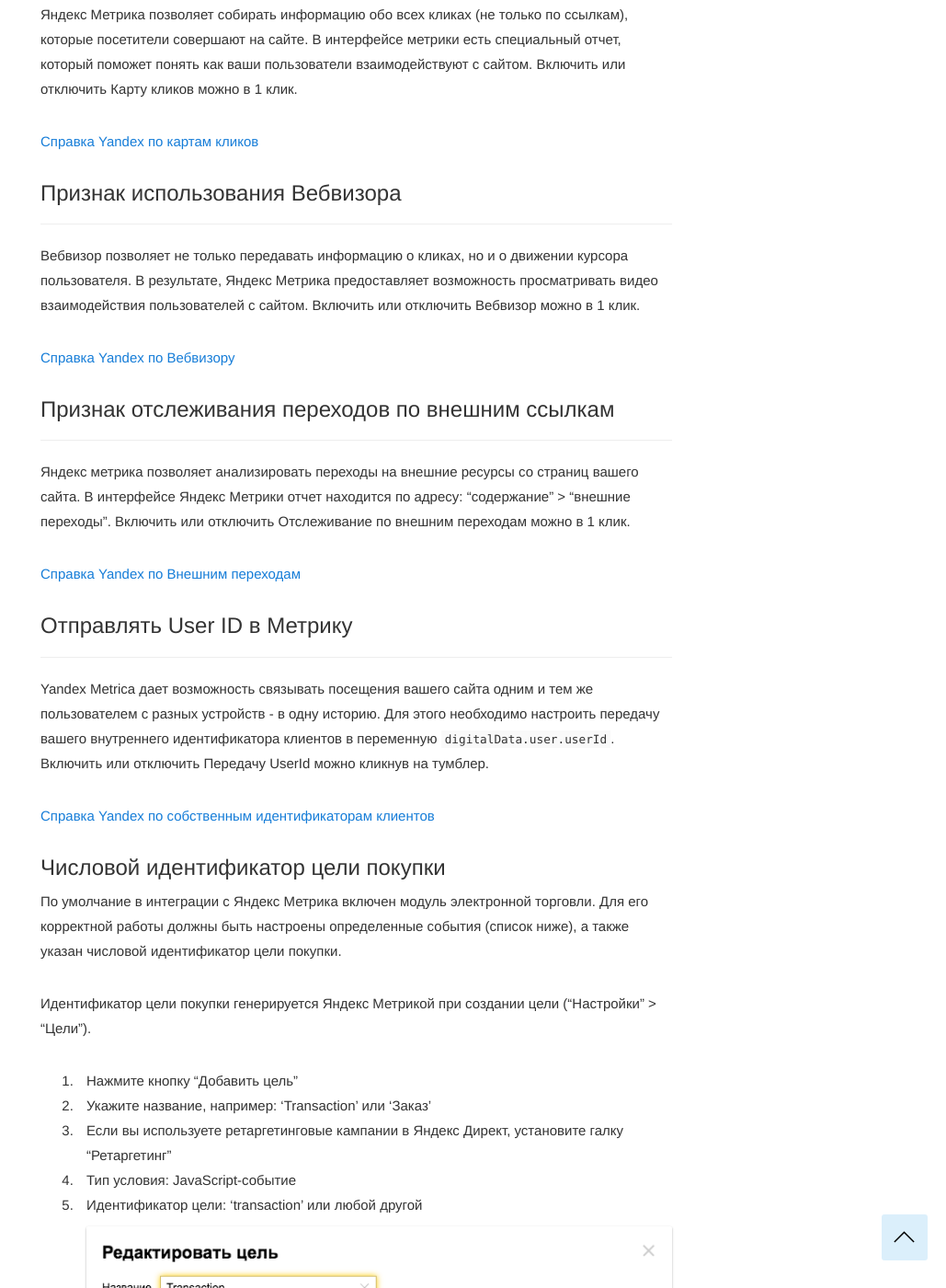
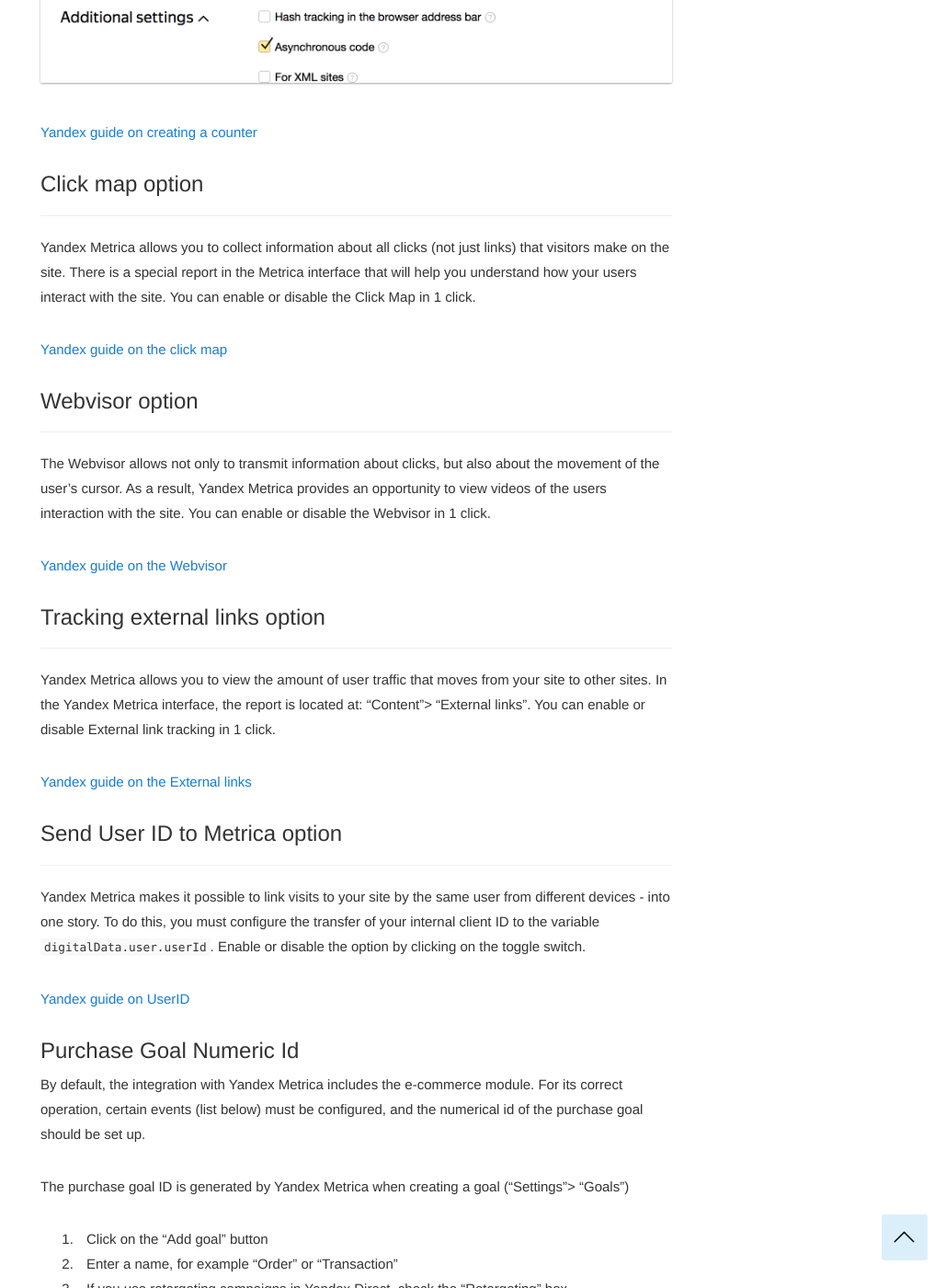
Before and after one commit to segmentstream-com/segmentstream-com.github.io, a Jekyll site: the page built from _docs/integrations/yandex-metrica.md, in a window 1280 px wide and 1400 px high, scrolled down 2831 px. Shown: the whole window at 92% size, without its empty margins (251-1280 px from the left). Built offline with Jekyll 4.4.1, drawn with Linux system fonts in a browser that asks for light colours; nearby versions of some CDN libraries; some of the changed text lies outside the part shown.

Commit message:
YM translation

```diff
--- a/_docs/integrations/yandex-metrica.md
+++ b/_docs/integrations/yandex-metrica.md
@@ -6,128 +6,128 @@
 order: 1
 ---
 
-В данном разделе вы узнаете:
-* Как установить счетчик Яндекс Метрики на сайт.
-* Как настроить цели и события в Яндекс Метрике.
-* Как передать параметры визитов и пользователей в Яндекс Метрику.
-* Как подключить карту кликов и Вебвизор.
-* Как подключить модуль электронной торговли в Яндекс Метрике.
+In this section you will learn:
+* How to install the Yandex Metrica counter on the site.
+* How to set up goals and events in Yandex Metrica.
+* How to transfer the parameters of visits and users to Yandex Metrica.
+* How to connect the click map and Webvisor.
+* How to connect the e-commerce module in Yandex Metrica.
 
-Yandex Metrica - система анализа поведения пользователей на сайте. Интеграция с Яндекс Метрикой позволяет передавать сегменты в Яндекс Директ для продвинутого таргетирования ваших рекламных.
+Yandex Metrica is a system for analyzing the behavior of users on your website. Integration with Yandex Metrics allows you to transfer segments to Yandex Direct for advanced targeting of your advertising.
 
-### Навигация по странице
+### Page contents
 ------
 <ul class="page-navigation">
-  <li><a href="#0">Введение</a></li>
+  <li><a href="#0">Introduction</a></li>
   <li><a href="#1">Counter ID</a></li>
-  <li><a href="#2">Признак сбора данных карты кликов</a></li>
-  <li><a href="#3">Признак использования Вебвизора</a></li>
-  <li><a href="#4">Признак отслеживания переходов по внешним ссылкам</a></li>
-  <li><a href="#5">Отправлять User ID в Метрику</a></li>
-  <li><a href="#6">Числовой идентификатор цели покупки</a></li>
-  <li><a href="#7">Настройка целей</a></li>
-  <li><a href="#8">Параметры визитов</a></li>
-  <li><a href="#9">Параметры посетителей</a></li>
+  <li><a href="#2">Click map option</a></li>
+  <li><a href="#3">Webvisor option</a></li>
+  <li><a href="#4">Tracking external links option</a></li>
+  <li><a href="#5">Send User ID to Metrica option</a></li>
+  <li><a href="#6">Purchase Goal Numeric Id</a></li>
+  <li><a href="#7">Goal setup</a></li>
+  <li><a href="#8">Session parameters</a></li>
+  <li><a href="#9">User parameters</a></li>
 </ul>
 
-### <a name="0"></a>Введение
+### <a name="0"></a>Introduction
 ------
-С помощью DigitalDataManager можно полностью интегрировать Яндекс Метрику с вашим сайтом: цели, вебвизор, карта кликов, электронная торговля, и другое.<br />
-[Справка Yandex по интеграции с Yandex Metrica](https://yandex.ru/support/metrika/index.html)
+With the help of DigitalDataManager, you can fully integrate Yandex Metrica in your website: goals, Webvisor, click map, e-commerce, and more.<br />
+[Yandex guide on integrating Yandex Metrica](https://yandex.com/support/metrica/index.html)
 
-Чтобы настроить интеграцию с Yandex Metrica:
-1. авторизуйтесь на сайте [ddmanager.ru](https://admin.ddmanager.ru/) и перейдите к панели управления интеграциями
-2. Войдите на вкладку "Интеграции" и кликните по блоку с логотипом Yandex Metrica.
-3. В открывшейся панели - настройте интеграцию.
+To configure your integration with Yandex Metrica:
+1. Login on the [ddmanager.ru](https://admin.ddmanager.ru/) website and go to the integration control panel.
+2. Enter the "Integration" tab and click on the block with the Yandex Metrica logo.
+3. In the panel that opens, configure the integration.
 ![](/img/integrations.ym.settings.png)
 <br />
-Подробнее о настройках вы можете прочитать ниже.
+You will find a more detailed description of the settings below.
 
 ### <a name="1"></a>Counter ID
 ------
-Чтобы настроить отслеживание сайта необходимо создать счетчик в аккаунте Yandex Metrica. При создании счетчика, YAndex Metrica сгенерирует уникальный идентификатор отслеживания. Как его найти - смотрите на скриншоте ниже.
+To set up site tracking, you must create a counter in your Yandex Metrica account. When creating a counter, Yandex Metrica will generate a unique tracking ID. The screenshot below demonstrates how to find your ID.
 
 ![](/img/integrations.ym.counterid.png)
 
-[Справка Yandex по созданию счетчика](https://yandex.ru/support/metrika/general/creating-counter.html)
+[Yandex guide on creating a counter](https://yandex.com/support/metrika/general/creating-counter.html)
 
-### <a name="2"></a>Признак сбора данных карты кликов
+### <a name="2"></a>Click map option
 ------
-Яндекс Метрика позволяет собирать информацию обо всех кликах (не только по ссылкам), которые посетители совершают на сайте. В интерфейсе метрики есть специальный отчет, который поможет понять как ваши пользователи взаимодействуют с сайтом.
-Включить или отключить Карту кликов можно в 1 клик.
+Yandex Metrica allows you to collect information about all clicks (not just links) that visitors make on the site. There is a special report in the Metrica interface that will help you understand how your users interact with the site.
+You can enable or disable the Click Map in 1 click.
 
-[Справка Yandex по картам кликов](https://yandex.ru/support/metrika/behavior/click-map.html)
+[Yandex guide on the click map](https://yandex.com/support/metrika/behavior/click-map.html)
 
-### <a name="3"></a>Признак использования Вебвизора
+### <a name="3"></a>Webvisor option
 ------
-Вебвизор позволяет не только передавать информацию о кликах, но и о движении курсора пользователя. В результате, Яндекс Метрика предоставляет возможность просматривать видео взаимодействия пользователей с сайтом. Включить или отключить Вебвизор можно в 1 клик.
+The Webvisor allows not only to transmit information about clicks, but also about the movement of the user's cursor. As a result, Yandex Metrica provides an opportunity to view videos of the users interaction with the site. You can enable or disable the Webvisor in 1 click.
 
-[Справка Yandex по Вебвизору](https://yandex.ru/support/metrika/webvisor/about-webvisor.html)
+[Yandex guide on the Webvisor](https://yandex.com/support/metrika/webvisor/about-webvisor.html)
 
-### <a name="4"></a>Признак отслеживания переходов по внешним ссылкам
+### <a name="4"></a>Tracking external links option
 ------
-Яндекс метрика позволяет анализировать переходы на внешние ресурсы со страниц вашего сайта. В интерфейсе Яндекс Метрики отчет находится по адресу: "содержание" > "внешние переходы". Включить или отключить Отслеживание по внешним переходам можно в 1 клик.
+Yandex Metrica allows you to view the amount of user traffic that moves from your site to other sites. In the Yandex Metrica interface, the report is located at: "Content"> "External links". You can enable or disable External link tracking in 1 click.
 
-[Справка Yandex по Внешним переходам](https://yandex.ru/support/metrika/content/external-links.html)
+[Yandex guide on the External links](https://yandex.com/support/metrika/content/external-links.html)
 
-### <a name="5"></a>Отправлять User ID в Метрику
+### <a name="5"></a>Send User ID to Metrica option
 ------
-Yandex Metrica дает возможность связывать посещения вашего сайта одним и тем же пользователем с разных устройств - в одну историю. Для этого необходимо настроить передачу вашего внутреннего идентификатора клиентов в переменную `digitalData.user.userId`. Включить или отключить Передачу UserId можно кликнув на тумблер.
+Yandex Metrica makes it possible to link visits to your site by the same user from different devices - into one story. To do this, you must configure the transfer of your internal client ID to the variable `digitalData.user.userId`. Enable or disable the option by clicking on the toggle switch.
 
-[Справка Yandex по собственным идентификаторам клиентов](https://yandex.ru/support/metrika/content/external-links.html)
+[Yandex guide on UserID](https://yandex.com/support/metrica/general/clientid-userid.html)
 
-### <a name="6"></a>Числовой идентификатор цели покупки
-По умолчание в интеграции с Яндекс Метрика включен модуль электронной торговли. Для его корректной работы должны быть настроены определенные события (список ниже), а также указан числовой идентификатор цели покупки.
+### <a name="6"></a>Purchase Goal Numeric Id
+By default, the integration with Yandex Metrica includes the e-commerce module. For its correct operation, certain events (list below) must be configured, and the numerical id of the purchase goal should be set up.
 
-Идентификатор цели покупки генерируется Яндекс Метрикой при создании цели ("Настройки" > "Цели").
-1. Нажмите кнопку "Добавить цель"
-2. Укажите название, например: 'Transaction' или 'Заказ'
-3. Если вы используете ретаргетинговые кампании в Яндекс Директ, установите галку "Ретаргетинг"
-4. Тип условия: JavaScript-событие
-5. Идентификатор цели: 'transaction' или любой другой
+The purchase goal ID is generated by Yandex Metrica when creating a goal ("Settings"> "Goals")
+1. Click on the "Add goal" button
+2. Enter a name, for example "Order" or "Transaction"
+3. If you use retargeting campaigns in Yandex Direct, check the "Retargeting" box
+4. Set the condition type to "JavaScript event"
+5. Set the Goal ID to 'transaction' or whatever you feel like
 ![](/img/integrations.ym.goal.1.png)
-6. Нажмите ОК и затем сохраните изменения раздела 'Цели'
-7. После сохранения скопируйте числовой идентификатор сохраненной цели и вставьте его в поле соответствующей настройки
+6. Click OK and then save the changes
+7. After saving, copy the numerical id of the saved goal and paste it into the field of the corresponding setting
 ![](/img/integrations.ym.goal.2.png)
 
-**Обязательные события**
+**Required events**
 * [Viewed Page](/events/viewed-page)
 * [Viewed Product Detail](/events/viewed-product-detail)
 * [Added Product](/events/added-product)
 * [Removed Product](/events/removed-product)
 * [Completed Transaction](/events/completed-transaction)
 
-[Справка Yandex по настройки электронной торговли](https://yandex.ru/support/metrika/reports/ecommerce.html)
+[Yandex guide on setting up ecommerce](https://yandex.com/support/metrika/reports/ecommerce.html)
 
-### <a name="7"></a>Настройка целей
-Все события, которые добавляются в массив `digitalData.events` могут быть переданы в качестве целей в Яндекс Метрику. Для этого необходимо:
-1. Создать новую цель в интерфейсе Yandex Metrica. Обязательно указать тип условия: JavaScript-событие. Задать Идентификатор цели
-2. В интерфейсе DigitalDataManager в левом поле указать название События в `digitalData.events`, а в правом - Идентификатор цели в Яндекс Метрике.
+### <a name="7"></a>Goal setup
+All events that are added to the `digitalData.events` array can be passed as goals to Yandex Metrica. To do this you need:
+1. Create a new goal in the Yandex Metrica interface. Be sure to specify the condition type: JavaScript event. Set the Goal ID
+2. In the DigitalDataManager interface, in the left field, specify the name of the Event in `digitalData.events`, and in the right - the Goal ID in Yandex Metrica.
 
 ![](/img/integrations.ym.goals.png)
 
-[Справка Yandex по целям](https://yandex.ru/support/metrika/general/goals.html)
+[Yandex guide on goals](https://yandex.com/support/metrika/general/goals.html)
 
-### <a name="8"></a>Параметры визитов
-Если вы хотите строить отчеты в Яндекс Метрике по тем параметрам, которых нет в стандартных отчетах, вам необходимо настроить передачу специальных параметров. Например: мобильная или десктопная версия сайта.
+### <a name="8"></a>Session parameters
+If you want to build reports in Yandex Metrica for those parameters that are not in the standard reports, you need to configure the transfer of special parameters. For example: mobile or desktop version of the site.
 
-> Важно отличать параметры визитов от параметров посетителей. Параметры визитов распространяются только на сессию, в течение которой они были переданы. Если вы вчера передавали параметр визита вместе со всеми хитами пользователя, а сегодня не передаете, то в отчетах за сегодня этого параметра уже не будет. Если же вы передавали параметр посетителя, то этот параметр будет закреплен за пользователем(браузером пользователя) за все время (в прошлом и будущем), до тех пор пока значение параметра посетителя не будет перезаписано новым значением.
+> It is important to distinguish the session parameters from user parameters. The session parameters are only distributed to the session during which they were transferred. If yesterday you passed the session parameter along with all hits of the user, and today you stopped passing it, this parameter will be missing in today's reports. If you passed the user parameter, this parameter will be assigned to the user (the user's browser) for all time (past and future), until the value of the user parameter is overwritten by a new value.
 
-Для того, чтобы настроить передачу параметра визита:
+In order to configure the transmission of the session parameter:
 
-1. Придумайте имя параметра, по которому вы хотите строить отчеты в интерфейсе Яндекс Метрики
-2. Запишите это имя в левом поле настроек параметров визитов
-3. Укажите источник данных:
- - **DigitalData**. Любая переменная, которая содержится в объекте digitalData, может быть передана в Яндекс Метрику в качестве параметра визита
- - **Event**. Любая переменная любого события, добавленного в массив `digitalData.events` может быть передана в Яндекс Метрику в качестве параметра визита, в момент срабатывания этого события
- 4. Укажите в правом поле название переменной
+1. Think of the name of the parameter by which you want to build reports in the Yandex Metrica interface
+2. Write this name in the left field of the settings for the session parameters
+3. Specify the data source:
+ - **DigitalData**. Any variable that is contained in the digitalData object can be passed to Yandex Metrica as a session parameter
+ - **Event**. Any variable of any event added to the `digitalData.events` array can be passed to Yandex Metrica as a session parameter at the moment of triggering this event
+ 4. Specify the name of the variable in the right field
 
 ![](/img/integrations.ym.session-params.png)
 
-[Справка Yandex по параметрам визитов](https://yandex.ru/support/metrika/data/visit-params.html)
+[Yandex guide on session parameters](https://yandex.com/support/metrika/data/visit-params.html)
 
-### <a name="9"></a>Параметры посетителей
-Если вы хотите передать в Яндекс Метрику сегмент пользователя, например RFM-сегмент или признак того, что пользователь подписан на рассылку или признак того, что у пользователя брошена корзина - вы можете настроить передачу параметров посетителей.
-Процесс настройки подробно описан в [параметрах визитов](#8)
+### <a name="9"></a>User parameters
+If you want to send a user segment to Yandex Metrica, for example an RFM segment or a sign that the user is subscribed to a mailing list or a sign that the user has an abandoned cart, you can set up the transmission of user parameters.
+The configuration process is described in detail in [session parameters](#8)
 
-[Справка Yandex по параметрам посетителей](https://yandex.ru/support/metrika/data/user-params.html)
+[Yandex guide on user parameters](https://yandex.ru/support/metrika/data/user-params.html)
```
Also changed, not shown: img/integrations.ym.counterid.png, img/integrations.ym.goal.1.png, img/integrations.ym.goal.2.png, img/integrations.ym.goals.png, img/integrations.ym.session-params.png, img/integrations.ym.settings.png, 1 other file.
